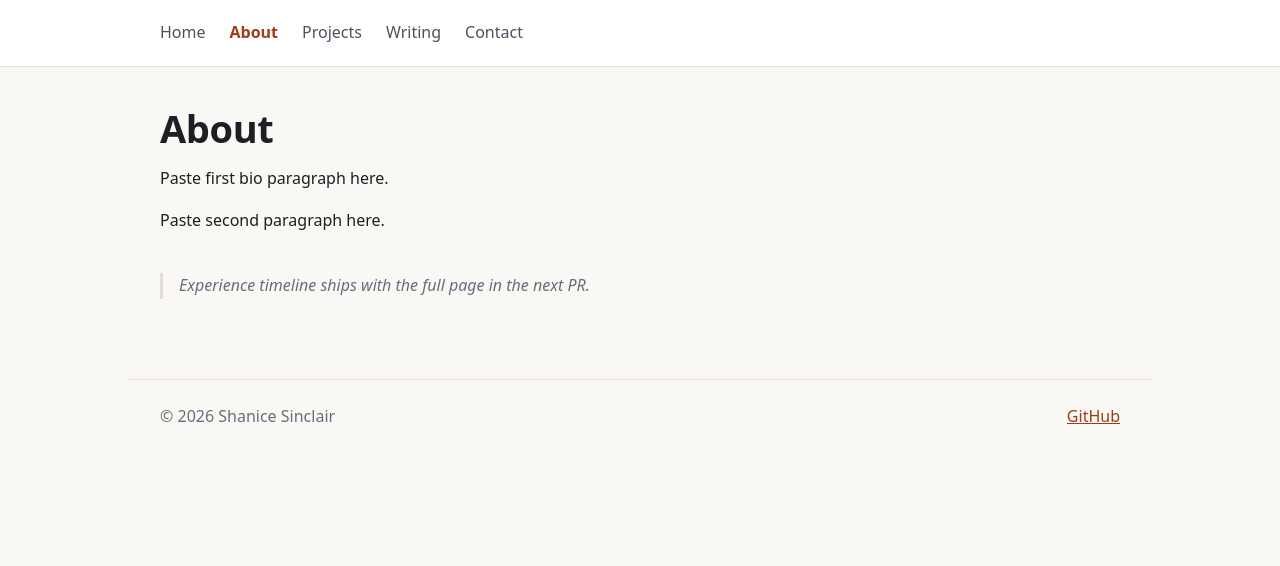
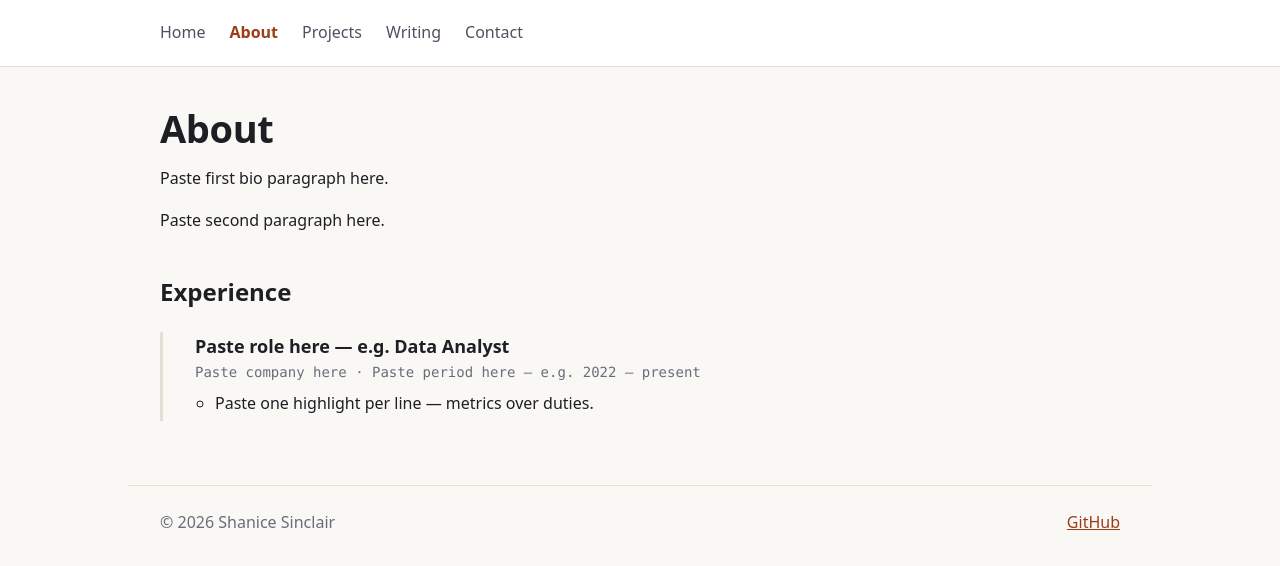
Before and after one commit to ssf876/shanice-dot-com, a React (Vite) app: page /about in a window 1280 px wide. Shown: the top 566 px of the page. Built offline with nearby package versions, Linux system fonts and the light colour scheme.

Commit message:
feat(about): bio paragraphs and experience timeline
Render /about entirely from profile.bio and profile.experience: each bio
paragraph in sequence, then an experience rail with role, company, period,
and highlight bullets per entry.

```diff
--- a/src/index.css
+++ b/src/index.css
@@ -1,4 +1,3 @@
-/* Base + shell layout, built on the token layer (src/styles/tokens.css). */
 /* Base + shell layout, built on the token layer (src/styles/tokens.css). */
 
 *,
@@ -301,3 +300,49 @@ body {
   margin: 0 0 var(--space-1);
   font-size: var(--text-1);
 }
+
+.bio-paragraph {
+  max-width: 42rem;
+}
+
+.section-heading {
+  margin-block-start: var(--space-5);
+}
+
+/*
+ * Experience timeline: a rail of entries, newest first as pasted. The rail
+ * border sits on the list, so entries never need width-bearing markers.
+ */
+.timeline {
+  margin: 0;
+  padding: 0 0 0 var(--space-3);
+  list-style: none;
+  border-left: 3px solid var(--line-0);
+  display: grid;
+  gap: var(--space-4);
+}
+
+.timeline-item {
+  padding-left: var(--space-3);
+}
+
+.timeline-role {
+  margin: 0;
+  font-size: 1.125rem;
+}
+
+.timeline-meta {
+  margin: 0 0 var(--space-2);
+  color: var(--ink-2);
+  font-family: var(--font-mono);
+  font-size: 0.875rem;
+}
+
+.timeline-highlights {
+  margin: 0;
+  padding-left: 1.25rem;
+}
+
+.timeline-highlights li {
+  margin: var(--space-1) 0;
+}
--- a/src/pages/About.jsx
+++ b/src/pages/About.jsx
@@ -2,16 +2,38 @@ import { profile } from '../content/profile.js'
 import { usePageTitle } from '../hooks/usePageTitle.js'
 import { sectionTitle } from '../lib/titles.js'
 
-// Stub — the experience timeline joins the bio when the page bodies land.
+// Spec route table for /about: bio paragraphs + experience timeline, straight
+// from profile.bio and profile.experience — the paste-in slots are the page.
 export default function About() {
   usePageTitle(sectionTitle('About'))
+
   return (
     <section>
       <h1 className="page-title">About</h1>
-      {profile.bio.map((paragraph) => (
-        <p key={paragraph}>{paragraph}</p>
+      {profile.bio.map((paragraph, index) => (
+        <p key={index} className="bio-paragraph">
+          {paragraph}
+        </p>
       ))}
-      <p className="stub-note">Experience timeline ships with the full page in the next PR.</p>
+
+      <h2 className="section-heading">Experience</h2>
+      <ol className="timeline">
+        {profile.experience.map((job, index) => (
+          <li key={index} className="timeline-item">
+            <article>
+              <h3 className="timeline-role">{job.role}</h3>
+              <p className="timeline-meta">
+                {job.company} · {job.period}
+              </p>
+              <ul className="timeline-highlights">
+                {job.highlights.map((highlight, highlightIndex) => (
+                  <li key={highlightIndex}>{highlight}</li>
+                ))}
+              </ul>
+            </article>
+          </li>
+        ))}
+      </ol>
     </section>
   )
 }
```
